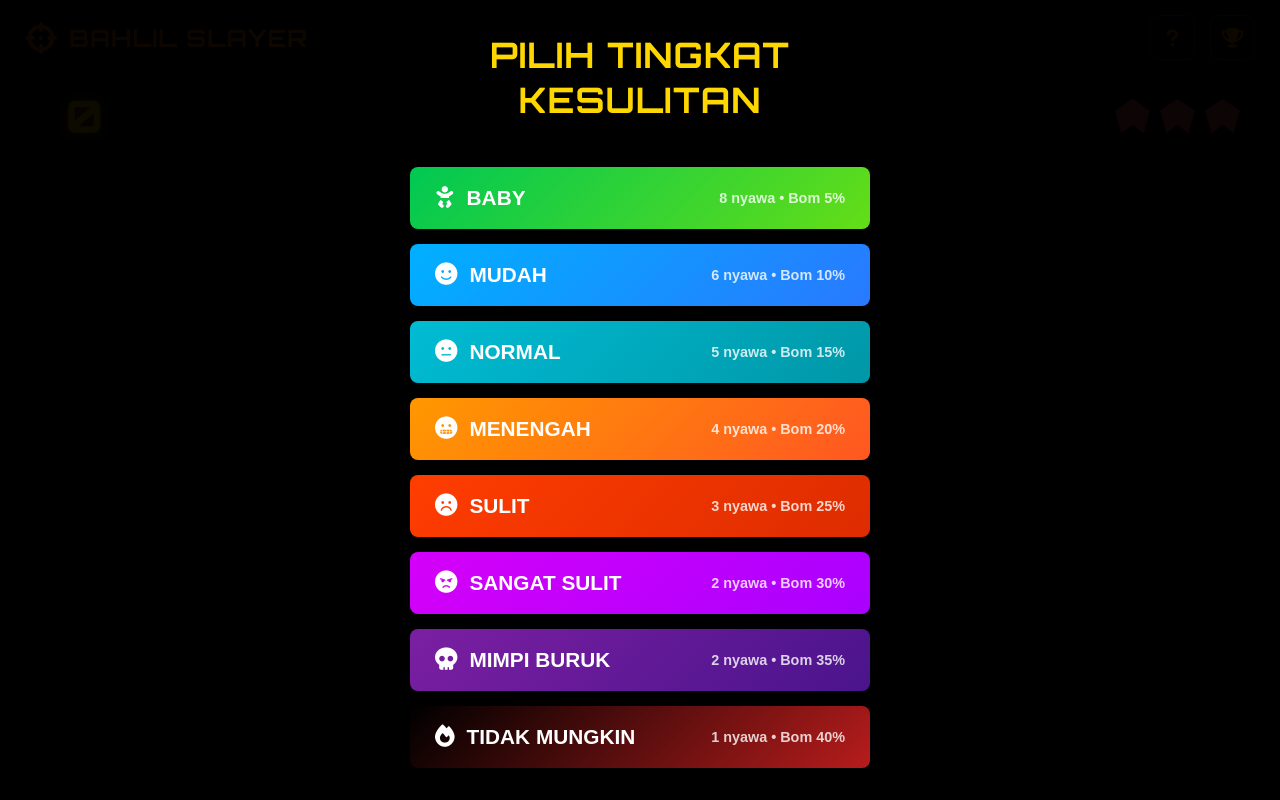
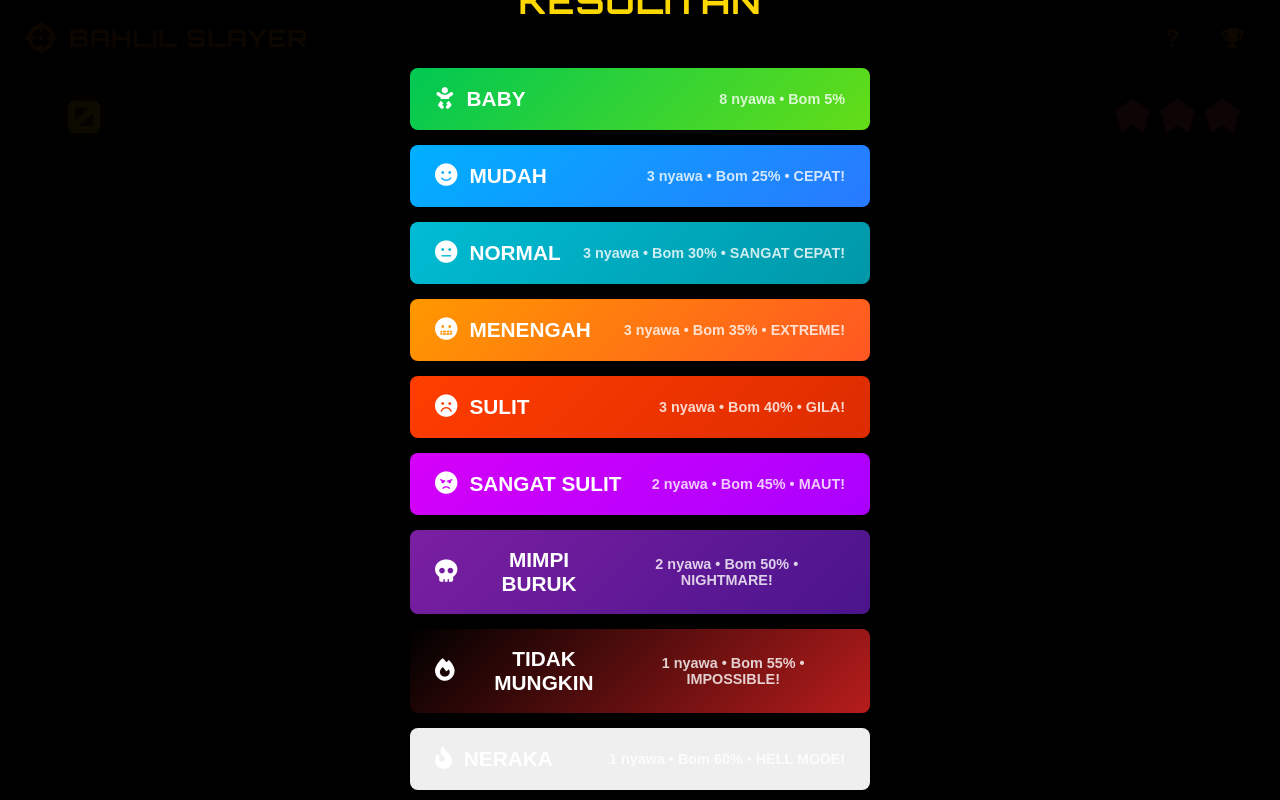
Before and after one commit to NaraToMajid/BahlilSlash, a plain HTML site: page index.html in a window 1280 px wide. Both pictures are taken after a click on the button "MULAI PERMAINAN". Drawn offline with nearby package versions, Linux system fonts and the light colour scheme.

Commit message:
Update index.html

```diff
--- a/index.html
+++ b/index.html
@@ -3,7 +3,7 @@
 <head>
     <meta charset="UTF-8">
     <meta name="viewport" content="width=device-width, initial-scale=1.0">
-    <title>BAHLIL SLAYER</title>
+    <title>BAHLIL SLAYER - CHALLENGING EDITION</title>
     <link rel="preconnect" href="https://fonts.googleapis.com">
     <link rel="preconnect" href="https://fonts.gstatic.com" crossorigin>
     <link href="https://fonts.googleapis.com/css2?family=Orbitron:wght@400;500;600;700;800;900&display=swap" rel="stylesheet">
@@ -79,49 +79,63 @@
                         <span class="diff-icon"><i class="fas fa-smile"></i></span>
                         <span>MUDAH</span>
                     </div>
-                    <div class="diff-stats">6 nyawa • Bom 10%</div>
+                    <div class="diff-stats">3 nyawa • Bom 25% • CEPAT!</div>
                 </button>
                 <button class="diff-btn normal" data-difficulty="normal">
                     <div class="diff-name">
                         <span class="diff-icon"><i class="fas fa-meh"></i></span>
                         <span>NORMAL</span>
                     </div>
-                    <div class="diff-stats">5 nyawa • Bom 15%</div>
+                    <div class="diff-stats">3 nyawa • Bom 30% • SANGAT CEPAT!</div>
                 </button>
                 <button class="diff-btn medium" data-difficulty="medium">
                     <div class="diff-name">
                         <span class="diff-icon"><i class="fas fa-grimace"></i></span>
                         <span>MENENGAH</span>
                     </div>
-                    <div class="diff-stats">4 nyawa • Bom 20%</div>
+                    <div class="diff-stats">3 nyawa • Bom 35% • EXTREME!</div>
                 </button>
                 <button class="diff-btn hard" data-difficulty="hard">
                     <div class="diff-name">
                         <span class="diff-icon"><i class="fas fa-frown"></i></span>
                         <span>SULIT</span>
                     </div>
-                    <div class="diff-stats">3 nyawa • Bom 25%</div>
+                    <div class="diff-stats">3 nyawa • Bom 40% • GILA!</div>
                 </button>
                 <button class="diff-btn very-hard" data-difficulty="very-hard">
                     <div class="diff-name">
                         <span class="diff-icon"><i class="fas fa-angry"></i></span>
                         <span>SANGAT SULIT</span>
                     </div>
-                    <div class="diff-stats">2 nyawa • Bom 30%</div>
+                    <div class="diff-stats">2 nyawa • Bom 45% • MAUT!</div>
                 </button>
                 <button class="diff-btn nightmare" data-difficulty="nightmare">
                     <div class="diff-name">
                         <span class="diff-icon"><i class="fas fa-skull"></i></span>
                         <span>MIMPI BURUK</span>
                     </div>
-                    <div class="diff-stats">2 nyawa • Bom 35%</div>
+                    <div class="diff-stats">2 nyawa • Bom 50% • NIGHTMARE!</div>
                 </button>
                 <button class="diff-btn impossible" data-difficulty="impossible">
                     <div class="diff-name">
                         <span class="diff-icon"><i class="fas fa-fire"></i></span>
                         <span>TIDAK MUNGKIN</span>
                     </div>
-                    <div class="diff-stats">1 nyawa • Bom 40%</div>
+                    <div class="diff-stats">1 nyawa • Bom 55% • IMPOSSIBLE!</div>
+                </button>
+                <button class="diff-btn hell" data-difficulty="hell">
+                    <div class="diff-name">
+                        <span class="diff-icon"><i class="fas fa-fire-flame-curved"></i></span>
+                        <span>NERAKA</span>
+                    </div>
+                    <div class="diff-stats">1 nyawa • Bom 60% • HELL MODE!</div>
+                </button>
+                <button class="diff-btn god" data-difficulty="god">
+                    <div class="diff-name">
+                        <span class="diff-icon"><i class="fas fa-crown"></i></span>
+                        <span>DEWA</span>
+                    </div>
+                    <div class="diff-stats">1 nyawa • Bom 65% • GOD MODE!</div>
                 </button>
             </div>
         </div>
@@ -165,6 +179,10 @@
                     <div class="guide-item">
                         <h3><i class="fas fa-heart"></i> Nyawa</h3>
                         <p>Setiap difficulty memiliki jumlah nyawa berbeda. Game berakhir ketika nyawa habis.</p>
+                    </div>
+                    <div class="guide-item">
+                        <h3><i class="fas fa-exclamation-triangle"></i> Mode Baru!</h3>
+                        <p>Mode "MUDAH" sekarang lebih menantang dengan lebih banyak bom dan buah yang lebih cepat!</p>
                     </div>
                 </div>
                 <button id="closeGuideBtn" class="auth-btn" style="width: 100%; margin-top: 20px;">
```
